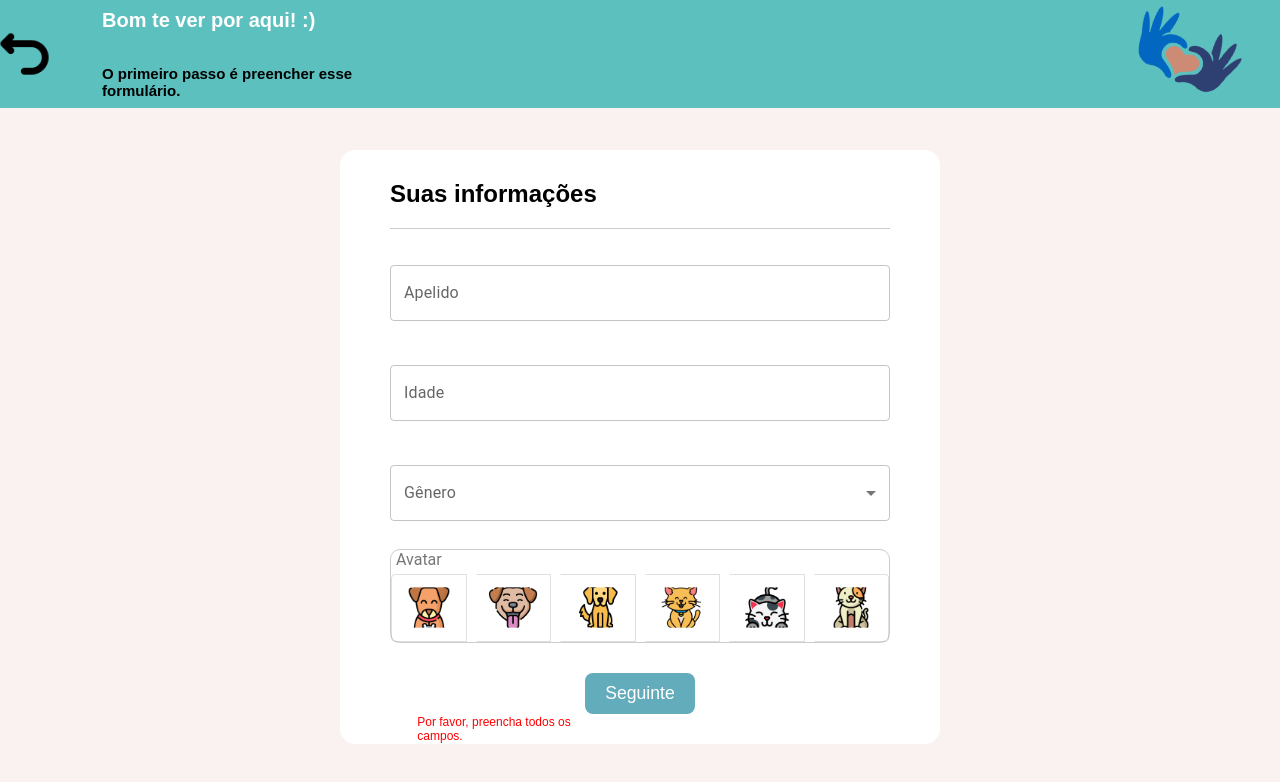
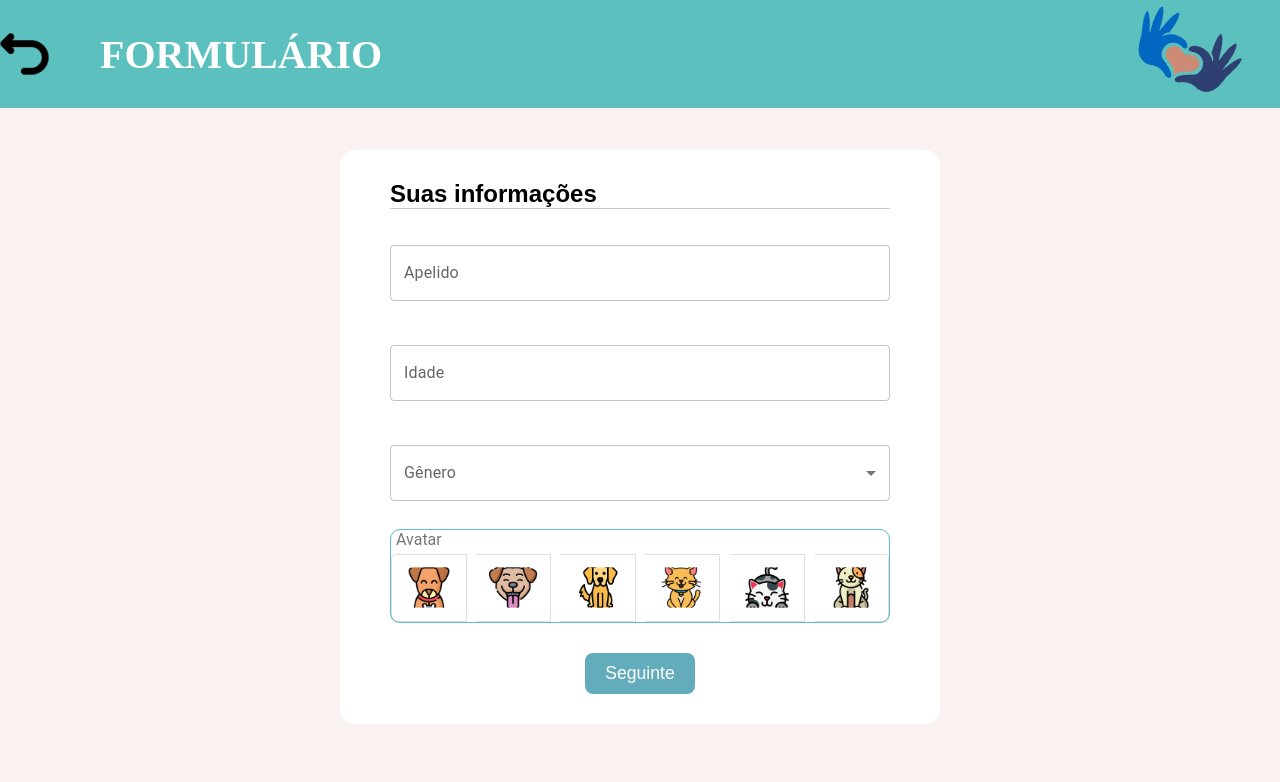
Before and after one commit to anaccdg/HelpMindFront, a React (Create React App) app: page /form in a window 1280 px wide. Shown: the top 782 px of the page. Built offline with nearby package versions, Linux system fonts and the light colour scheme.

Commit message:
ajustes form
tratamento no campo idade, e limpeza de código

```diff
--- a/src/pages/Form/form.css
+++ b/src/pages/Form/form.css
@@ -45,18 +45,6 @@ html, body {
   margin-left: 2rem;
 }
 
-.title {
-  font-size: 1.25rem;
-  margin-bottom: 0.9375rem;
-  margin-left: 40px;
-}
-
-.subtitle {
-  font-size: 0.9375rem;
-  color: black;
-  margin-left: 40px;
-}
-
 .form-container {
   padding: 30px 50px;
   margin: 150px auto 0;
@@ -66,10 +54,13 @@ html, body {
   border-radius: 15px;
 }
 
-.form-title {
-  font-size: 1.5rem;
-  color: black;
-  margin-bottom: 20px;
+.titulo{
+  font-weight: bold;
+  text-align: center;
+  font-family: 'Dancing Script', cursive;
+  font-size: 40px;
+  margin-left: 70px;
+  color: #ffffff;
 }
 
 .form-line {
@@ -108,7 +99,7 @@ html, body {
   background-color: #FFFFFF;
   border-radius: 10px;
   margin-bottom: 20px;
-  border: 1px solid #CCCCCC;
+  border: 1px solid #5BC0BE;
 }
 
 .avatar-wrapper:hover {
@@ -140,7 +131,7 @@ html, body {
 }
 
 .avatar-image:hover {
-  transform: scale(1.7);
+  transform: scale(1.4);
 }
 
 .button-container {
@@ -163,15 +154,3 @@ html, body {
 .button_form-navegation:hover {
   transform: scale(1.05);
 }
-
-.error-message {
-  color: red;
-  font-size: 12px;
-  margin-top: 1350px;
-  margin-right: 640px;
-}
-
-
-.error-message.hidden {
-  display: none;
-}
--- a/src/pages/Form/form.js
+++ b/src/pages/Form/form.js
@@ -1,4 +1,4 @@
-import { useEffect, useState } from 'react';
+import { useState } from 'react';
 import React from 'react';
 import dog1 from "../../images/form/dog1.png";
 import dog2 from "../../images/form/dog2.png";
@@ -6,13 +6,15 @@ import dog3 from "../../images/form/dog3.png";
 import cat1 from "../../images/form/cat1.png";
 import cat2 from "../../images/form/cat2.png";
 import cat3 from "../../images/form/cat3.png";
-import { TextField, ToggleButton, ToggleButtonGroup, Typography } from '@mui/material';
+import { TextField, ToggleButton, ToggleButtonGroup } from '@mui/material';
 import Select from '@mui/material/Select';
 import MenuItem from '@mui/material/MenuItem';
 import FormControl from '@mui/material/FormControl';
 import InputLabel from '@mui/material/InputLabel';
 import { Link } from 'react-router-dom';
 import './form.css';
+import { toast } from 'react-toastify';
+import 'react-toastify/dist/ReactToastify.css';
 
 function Form() {
     const [avatar, setAvatar] = useState('');
@@ -59,22 +61,23 @@ function Form() {
 
     const isFormValid = apelido && idade && genero && avatar;
 
+    const isAgeValid = idade >= 15 && idade <= 18 || idade == '';
+
     const errorMessage = 'Por favor, preencha todos os campos.';
+    const errorMessageAge = 'O usuário deve ter de 15 a 18 anos';
+    const [botaoClicado, setBotaoClicado] = useState(false);
+
 
     return (
         <div>
             <div className="header">
+                <h2 className='titulo'>FORMULÁRIO</h2>
                 <div className="content">
                     <Link to="/" className="back_button"></Link>
-                    <div className="text-container">
-                        <h1 className="title">Bom te ver por aqui! :)</h1>
-                        <br />
-                        <h2 className="subtitle">O primeiro passo é preencher esse formulário.</h2>
-                    </div>
                     <div className="img_logo"></div>
-                    {!isFormValid && (
+                    {botaoClicado && !isFormValid && (
                         <div className="error-message">
-                        {errorMessage}
+                            {errorMessage}
                         </div>
                     )}
                 </div>
@@ -150,11 +153,39 @@ function Form() {
                     </div>
                     <div className="button-container">
                         <Link
-                            to={isFormValid ? {
+                            to={isFormValid && isAgeValid ? {
                             pathname: "/Questionario",
                             search: `?apelido=${apelido}&avatar=${avatar}`,
                             } : '#'}
-                            className={`button_form-navegation ${isFormValid ? '' : 'disabled'}`}
+                            className={`button_form-navegation ${!isFormValid || !isAgeValid ? 'disabled' : ''}`}
+                            onClick={() => {
+                            if (!isFormValid) {
+                                toast.error(errorMessage, {
+                                    position: "bottom-right",
+                                    autoClose: 2500,
+                                    hideProgressBar: false,
+                                    closeOnClick: true,
+                                    rtl: false,
+                                    pauseOnFocusLoss: true,
+                                    draggable: true,
+                                    pauseOnHover: true,
+                                  });
+                            }
+
+                            if (!isAgeValid) {
+                                toast.error(errorMessageAge, {
+                                    position: "bottom-right",
+                                    autoClose: 2500,
+                                    hideProgressBar: false,
+                                    closeOnClick: true,
+                                    rtl: false,
+                                    pauseOnFocusLoss: true,
+                                    draggable: true,
+                                    pauseOnHover: true,
+                                  });
+                            }
+
+                            }}
                         >
                             Seguinte
                         </Link>
--- a/src/pages/Questionario/questionario.css
+++ b/src/pages/Questionario/questionario.css
@@ -17,8 +17,9 @@
 .title_quest {
   font-weight: bold;
   text-align: center;
-  font-family: 'Muli', sans-serif;
-  border-radius: 10px;
+  font-family: 'Dancing Script', cursive;
+  font-size: 40px;
+  color: #ffffff;
 }
 
 .form_quest-container {
```
